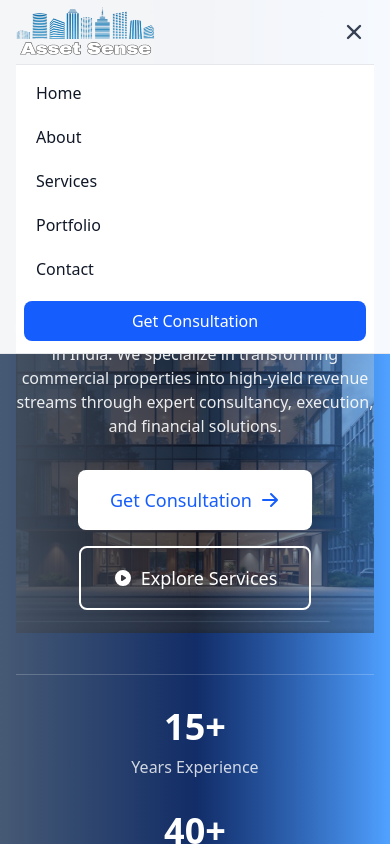
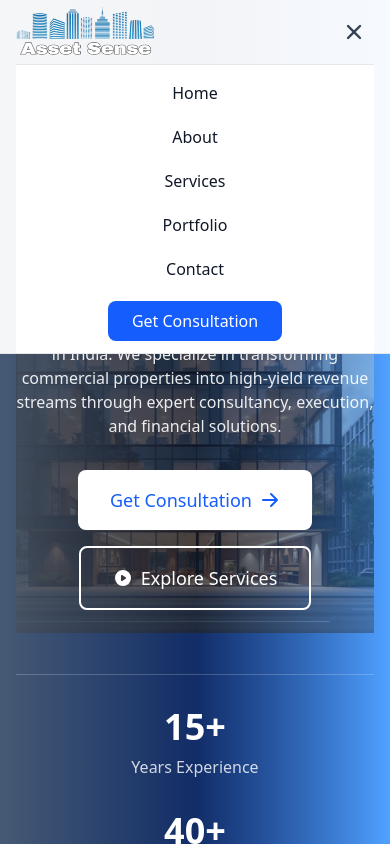
Before and after one commit to rj7075/assetsense, a React (Vite) app: page / in a window 390 px wide. Both pictures are taken after a click on the button 354 px from the left and 32 px from the top of the page. Shown: the top 844 px of the page. Built offline with nearby package versions, Linux system fonts and the light colour scheme.

Commit message:
files updated

```diff
--- a/src/components/Navigation.jsx
+++ b/src/components/Navigation.jsx
@@ -65,7 +65,7 @@ const Navigation = () => {
         {/* Mobile Navigation */}
         {isOpen && (
           <div className="md:hidden">
-            <div className="px-2 pt-2 pb-3 space-y-1 bg-white border-t border-gray-200">
+            <div className="px-2 pt-2 pb-3 space-y-1 flex flex-col items-center justify-center bg-white border-t border-gray-200">
               {navItems.map((item) => (
                 <a
                   key={item.name}
@@ -77,12 +77,14 @@ const Navigation = () => {
                 </a>
               ))}
               <div className="pt-2">
-                <button
-                  onClick={() => navigate("/contact")}
-                  className="bg-blue-600 hover:bg-blue-700 cursor-pointer text-white px-6 py-2 rounded-lg font-medium transition-colors w-full"
-                >
-                  Get Consultation
-                </button>
+                <a href="/contact">
+                  <button
+                    onClick={() => setIsOpen(false)}
+                    className="bg-blue-600 hover:bg-blue-700 cursor-pointer text-white px-6 py-2 rounded-lg font-medium transition-colors w-full"
+                  >
+                    Get Consultation
+                  </button>
+                </a>
               </div>
             </div>
           </div>
```
